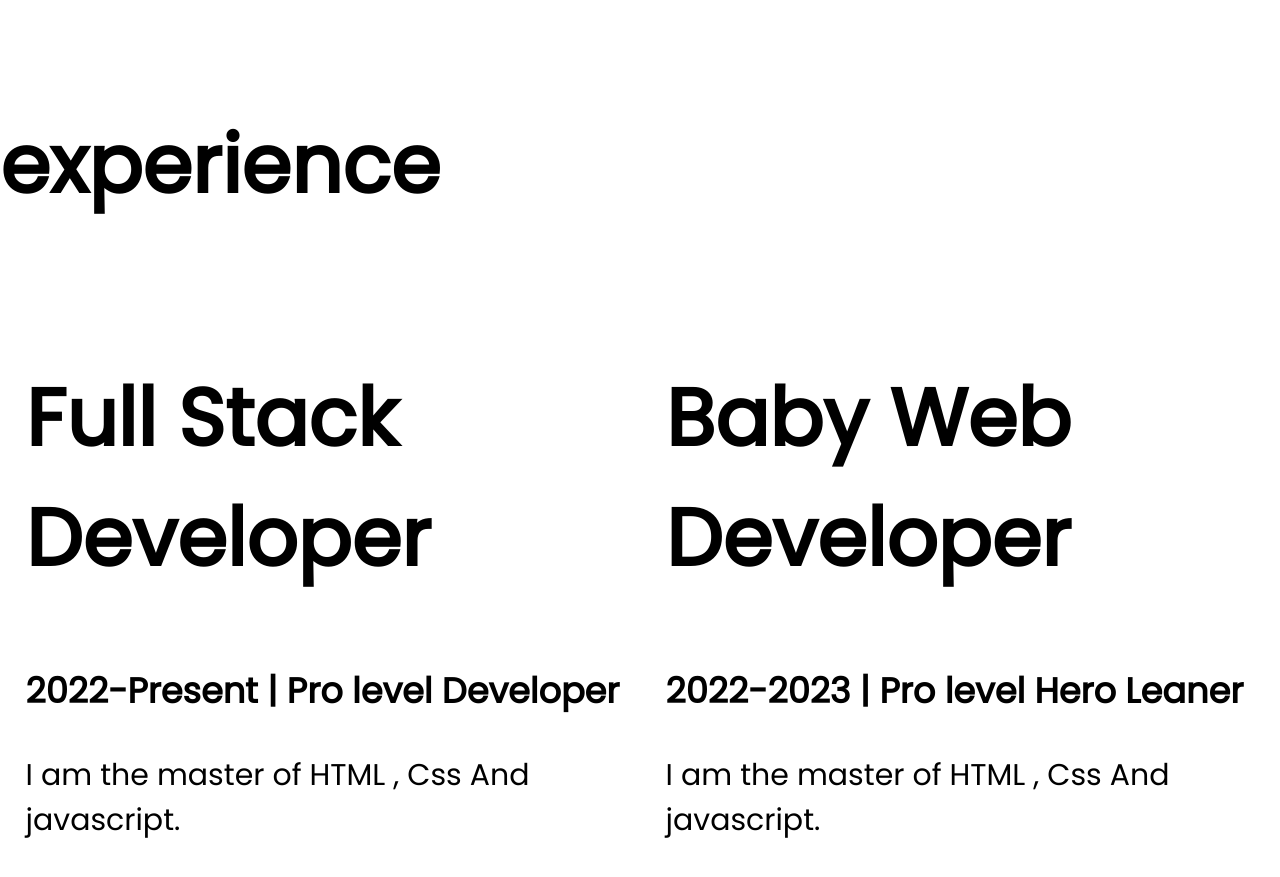
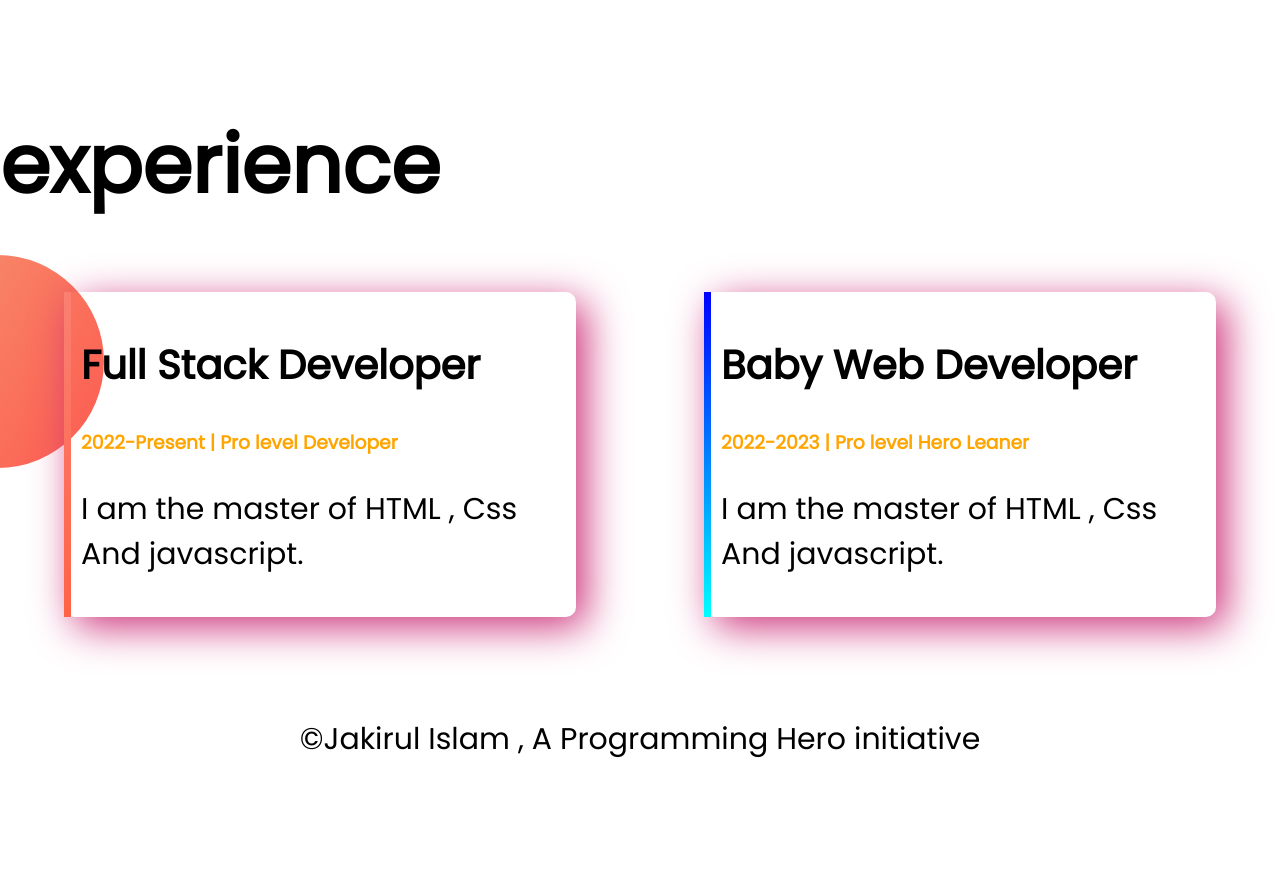
Before and after one commit to Jakirul-997/delveloper-portfolio, a plain HTML site: page index.html in a window 1280 px wide. Shown: the part 1796-2673 px from the top of the page. After the commit the page ends 2588 px from the top, so only its background shows below. Drawn offline with Linux system fonts and the light colour scheme.

Commit message:
footer added

```diff
--- a/index.html
+++ b/index.html
@@ -42,15 +42,16 @@
     <section class="experiance-area">
         <h1>experience</h1>
         <div class="flexible-container">
-            <div class="half-width">
-                <h1>Full Stack Developer </h1>
-                <h3>2022-Present | Pro level Developer </h3>
+
+            <div id="Full-stack-experience" class="Experiance-item">
+                <h2>Full Stack Developer </h2>
+                <h3 class="orange">2022-Present | Pro level Developer </h3>
                 <p> I am the master of HTML , Css And javascript.</p>
             </div>
 
-            <div class="half-width">
-                <h1>Baby Web Developer</h1>
-                <h3>2022-2023 | Pro level Hero Leaner</h3>
+            <div id="web-dev-experience" class="Experiance-item">
+                <h2>Baby Web Developer</h2>
+                <h3 class="orange">2022-2023 | Pro level Hero Leaner</h3>
                 <p>I am the master of HTML , Css And javascript.</p>
             </div>
 
@@ -59,5 +60,9 @@
 
     </section>
 
+    <footer >
+        <p>&copy;Jakirul Islam , A Programming Hero initiative</p>
+    </footer>
+
 </body>
 </html>
--- a/style.css
+++ b/style.css
@@ -4,6 +4,9 @@ body {
 }
 h1 {
   font-size: 80px;
+}
+h2 {
+  font-size: 40px;
 }
 p {
   font-size: 30px;
@@ -43,3 +46,32 @@ p {
   background-position: right;
   padding-right: 2%;
 }
+
+.experiance-area {
+  background-image: url(images/exp-bg.png);
+  background-repeat: no-repeat;
+  background-position: left;
+}
+.Experiance-item {
+  width: 40%;
+  margin-left: 5%;
+  margin-right: 5%;
+  padding: 10px;
+  border-radius: 10px;
+  border-left: 10px solid;
+  box-shadow: 10px 10px 40px rgb(205, 50, 122);
+}
+#web-dev-experience {
+  border-left: 7px solid;
+  border-image: linear-gradient(blue, cyan);
+  border-image-slice: 1;
+}
+
+#Full-stack-experience {
+  border-left: 7px solid;
+  border-image: linear-gradient(salmon, tomato);
+  border-image-slice: 1;
+}
+footer p {
+  text-align: center;
+}
```
